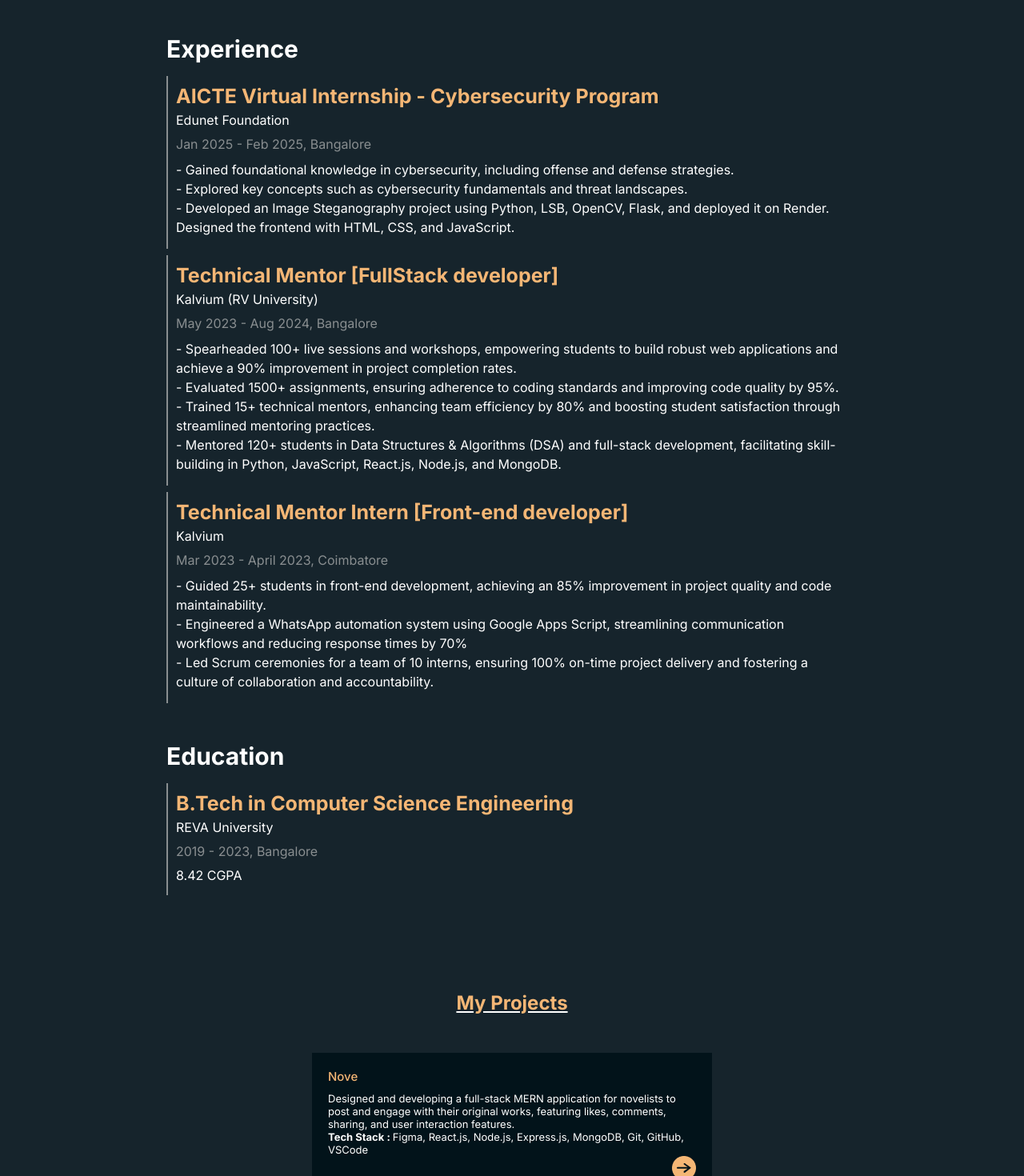
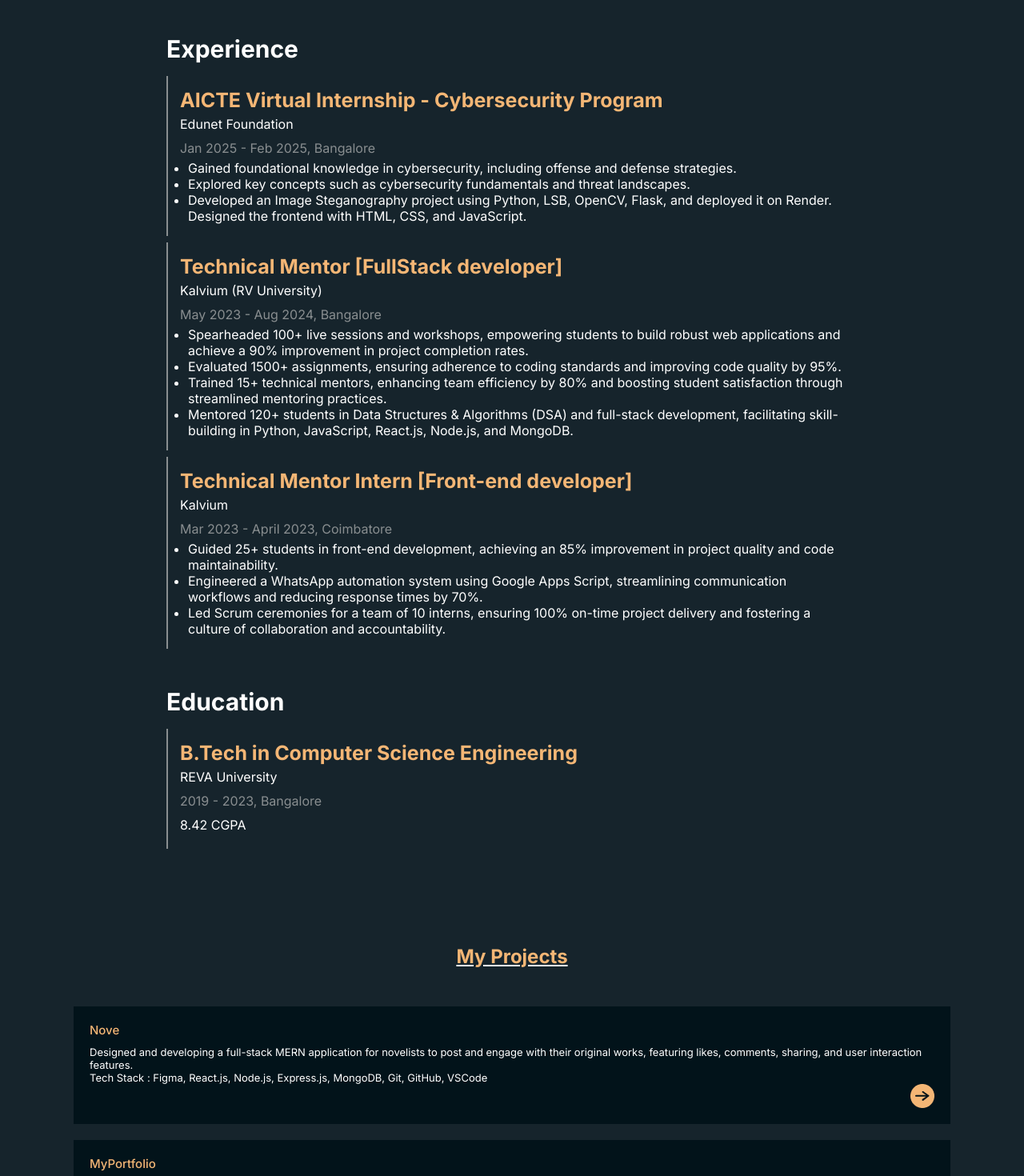
Before and after one commit to kutty023/MyPortfolio, a React (Vite) app in the folder portfolio/: page / in a window 1280 px wide. Shown: the part 2296-3766 px from the top of the page at 80% size. Built offline with nearby package versions, Linux system fonts and the light colour scheme.

Commit message:
debugging

```diff
--- a/portfolio/src/Pages/Projects.jsx
+++ b/portfolio/src/Pages/Projects.jsx
@@ -6,23 +6,23 @@ function Project(){
     const projectsData = [
         {
             title : "Nove",
-            desc : ["Designed and developing a full-stack MERN application for novelists to post and engage with their original works, featuring likes, comments, sharing, and user interaction features.", <br/>,<strong>Tech Stack : </strong>, " Figma, React.js, Node.js, Express.js, MongoDB, Git, GitHub, VSCode"],
+            desc : ["Designed and developing a full-stack MERN application for novelists to post and engage with their original works, featuring likes, comments, sharing, and user interaction features.","Tech Stack : Figma, React.js, Node.js, Express.js, MongoDB, Git, GitHub, VSCode"],
             github : "https://github.com/kutty023/Nove"
         },
         {
-            title : " MyPortfolio", desc : ["Designed a fully responsive and interactive personal portfolio which highlights my projects, expertise, certifications, etc, in a structured and visually appealing format. Implemented smooth scroll-based navigation, and optimized the layout for seamless mobile responsiveness ", <br />, <strong>Tech Stack : </strong>, "HTML, CSS, JavaScript, React.js, Tailwind CSS, Render, Git, Figma"], github : "https://github.com/kutty023/MyPortfolio"
+            title : " MyPortfolio", desc : ["Designed a fully responsive and interactive personal portfolio which highlights my projects, expertise, certifications, etc, in a structured and visually appealing format. Implemented smooth scroll-based navigation, and optimized the layout for seamless mobile responsiveness ", "Tech Stack : HTML, CSS, JavaScript, React.js, Tailwind CSS, Render, Git, Figma"], github : "https://github.com/kutty023/MyPortfolio"
         },
         {
-            title : "OTP Generation", desc : ["This project showcases different Python-based OTP generation methods, ranging from basic pseudo-random generators to secure cryptographic and time-based OTPs.", <br />, <strong>Tech Stack : </strong>,"HTML, CSS, JavaScript, Flask, Fetch API (JS), Render, Gunicorn"], github : "https://github.com/kutty023/OTP-Generator"
+            title : "OTP Generation", desc : ["This project showcases different Python-based OTP generation methods, ranging from basic pseudo-random generators to secure cryptographic and time-based OTPs", "Tech Stack : HTML, CSS, JavaScript, Flask, Fetch API (JS), Render, Gunicorn"], github : "https://github.com/kutty023/OTP-Generator"
         },
         {
-            title : "Secure Data Hiding in Image Using Steganography", desc : "This project provides a secure method to hide and retrieve messages within images using steganography. It enables users to encrypt text messages inside images using a password and later decrypt them using the same password. The implementation includes both frontend and backend components to facilitate seamless encryption and decryption.", github : "https://github.com/kutty023/Secure-Data-Hiding-in-Image-Using-Steganography/tree/main/backend"
+            title : "Secure Data Hiding in Image Using Steganography", desc : ["This project provides a secure method to hide and retrieve messages within images using steganography. It enables users to encrypt text messages inside images using a password and later decrypt them using the same password. The implementation includes both frontend and backend components to facilitate seamless encryption and decryption.", "Teach Stack : Python, LSB, OpenCV, Flask, HTML, CSS, and JavaScript, Render."], github : "https://github.com/kutty023/Secure-Data-Hiding-in-Image-Using-Steganography/tree/main/backend"
         },
         {
-            title : "MyPortfolio", desc : "Designed the portfolio using figma", github : "https://www.figma.com/design/LoWLacffGNWbPrk5pyoMpT/Portfolio(Arthi)?t=7FAdGeGjIx6Uw8My-0"
+            title : "MyPortfolio", desc : ["Designed the portfolio using figma"], github : "https://www.figma.com/design/LoWLacffGNWbPrk5pyoMpT/Portfolio(Arthi)?t=7FAdGeGjIx6Uw8My-0"
         },
         {
-            title : "Nove", desc : "Designing the website for the nove project", github : "https://www.figma.com/design/hun3pxApDFbHwlrRdvkAiX/Novelist?node-id=0-1&p=f&t=7FAdGeGjIx6Uw8My-0"
+            title : "Nove", desc : ["Designing the website for the nove project"], github : "https://www.figma.com/design/hun3pxApDFbHwlrRdvkAiX/Novelist?node-id=0-1&p=f&t=7FAdGeGjIx6Uw8My-0"
         },
     ];
     return (
@@ -36,12 +36,16 @@ function Project(){
                 <div id="projects-sec">
                     {projectsData.map((project, index) => (
                         <article key={index} className="project-card">
-                            <h4 className='sub-heading'>{project.title}</h4>
-                            <p className='card-content'>{project.desc}</p>
-                            <a href={project.github} target="_blank" rel="noopener noreferrer" >
-                                <img id="know-more-btn" src={know_more} alt="Know more" />
-                            </a>
-                        </article>
+                        <h4 className="sub-heading">{project.title}</h4>
+                        <ul className="card-content">
+                            {project.desc.map((point, i) => (
+                                <li key={i}>{point}</li>
+                            ))}
+                        </ul>
+                        <a href={project.github} target="_blank" rel="noopener noreferrer">
+                            <img id="know-more-btn" src={know_more} alt="Know more" />
+                        </a>
+                    </article>
                     ))}
                 </div>
             </section>
--- a/portfolio/src/Pages/Resume.jsx
+++ b/portfolio/src/Pages/Resume.jsx
@@ -1,7 +1,7 @@
-import '../Styles/Global.css'
-import '../Styles/Resume.css'
+import "../Styles/Global.css";
+import "../Styles/Resume.css";
 
-function Resume(){
+function Resume() {
   const experienceData = [
     {
       id: 1,
@@ -9,33 +9,32 @@ function Resume(){
       company: "Edunet Foundation",
       date_and_location: "Jan 2025 - Feb 2025, Bangalore",
       desc: [
-            " - Gained foundational knowledge in cybersecurity, including offense and defense strategies.", <br />,
-            " - Explored key concepts such as cybersecurity fundamentals and threat landscapes.",
-            <br />,
-            " - Developed an Image Steganography project using Python, LSB, OpenCV, Flask, and deployed it on Render. Designed the frontend with HTML, CSS, and JavaScript.",]
+        "Gained foundational knowledge in cybersecurity, including offense and defense strategies.",
+        "Explored key concepts such as cybersecurity fundamentals and threat landscapes.",
+        "Developed an Image Steganography project using Python, LSB, OpenCV, Flask, and deployed it on Render. Designed the frontend with HTML, CSS, and JavaScript."
+      ]
     },
     {
       id: 2,
       title: "Technical Mentor [FullStack developer]",
       company: "Kalvium (RV University)",
-          date_and_location: " May 2023 - Aug 2024, Bangalore",
+      date_and_location: "May 2023 - Aug 2024, Bangalore",
       desc: [
-            " - Spearheaded 100+ live sessions and workshops, empowering students to build robust web applications and achieve a 90% improvement in project completion rates.",<br />,
-            " - Evaluated 1500+ assignments, ensuring adherence to coding standards and improving code quality by 95%.",<br />,
-            " - Trained 15+ technical mentors, enhancing team efficiency by 80% and boosting student satisfaction through streamlined mentoring practices.",<br />,
-            " - Mentored 120+ students in Data Structures & Algorithms (DSA) and full-stack development, facilitating skill-building in Python, JavaScript, React.js, Node.js, and MongoDB."
-
+        "Spearheaded 100+ live sessions and workshops, empowering students to build robust web applications and achieve a 90% improvement in project completion rates.",
+        "Evaluated 1500+ assignments, ensuring adherence to coding standards and improving code quality by 95%.",
+        "Trained 15+ technical mentors, enhancing team efficiency by 80% and boosting student satisfaction through streamlined mentoring practices.",
+        "Mentored 120+ students in Data Structures & Algorithms (DSA) and full-stack development, facilitating skill-building in Python, JavaScript, React.js, Node.js, and MongoDB."
       ]
     },
     {
       id: 3,
       title: "Technical Mentor Intern [Front-end developer]",
       company: "Kalvium",
-          date_and_location: " Mar 2023 - April 2023, Coimbatore",
-          desc:[
-            " - Guided 25+ students in front-end development, achieving an 85% improvement in project quality and code maintainability.", <br />,
-            " - Engineered a WhatsApp automation system using Google Apps Script, streamlining communication workflows and reducing response times by 70%", <br />,
-            " - Led Scrum ceremonies for a team of 10 interns, ensuring 100% on-time project delivery and fostering a culture of collaboration and accountability."
+      date_and_location: "Mar 2023 - April 2023, Coimbatore",
+      desc: [
+        "Guided 25+ students in front-end development, achieving an 85% improvement in project quality and code maintainability.",
+        "Engineered a WhatsApp automation system using Google Apps Script, streamlining communication workflows and reducing response times by 70%.",
+        "Led Scrum ceremonies for a team of 10 interns, ensuring 100% on-time project delivery and fostering a culture of collaboration and accountability."
       ]
     }
   ];
@@ -43,7 +42,7 @@ function Resume(){
   const educationData = [
     {
       id: 1,
-        title: "B.Tech in Computer Science Engineering ",
+      title: "B.Tech in Computer Science Engineering",
       school: "REVA University",
       date_and_location: "2019 - 2023, Bangalore",
       cgpa: "8.42 CGPA"
@@ -51,29 +50,32 @@ function Resume(){
   ];
 
   return (
-        <>
     <div className="container">
-                <section id='resume'>
+      <section id="resume">
         <h1 className="heading">
           <u>
-                            <span className="highlight-text"> Resume </span>
+            <span className="highlight-text">Resume</span>
           </u>
         </h1>
         <div id="resume-sec">
           <div className="experience">
             <h3>Experience</h3>
-                            {experienceData.map(( {id, title, company, date_and_location,desc}) => (
+            {experienceData.map(({ id, title, company, date_and_location, desc }) => (
               <div key={id} className="experience-item">
                 <h4>{title}</h4>
                 <p>{company}</p>
                 <p className="date">{date_and_location}</p>
-                                        <p id='exp-discription'>{desc}</p>
+                <ul id="exp-description">
+                  {desc.map((point, index) => (
+                    <li key={index}>{point}</li>
+                  ))}
+                </ul>
               </div>
             ))}
           </div>
           <div className="education">
             <h3>Education</h3>
-                            {educationData.map(({id, title, school, date_and_location, cgpa}) => (
+            {educationData.map(({ id, title, school, date_and_location, cgpa }) => (
               <div key={id} className="education-item">
                 <h4>{title}</h4>
                 <p>{school}</p>
@@ -85,10 +87,9 @@ function Resume(){
         </div>
       </section>
     </div>
-        </>
-    )
+  );
 }
 
-export default Resume
+export default Resume;
 
 // © 2025 Arthi. All rights reserved. Unauthorized copying prohibited.
--- a/portfolio/src/Styles/Project.css
+++ b/portfolio/src/Styles/Project.css
@@ -1,12 +1,11 @@
 #projects{
     width: 100%;
-    /* height: fit-content; */
 }
 
 #projects-sec{
-    display: grid;
-    grid-template-columns: 500px;
-    gap: 30px;
+    display: flex;
+    flex-direction: column;
+    gap: 20px;
     padding: 3rem 2rem;
     justify-content: center;
 }
@@ -16,6 +15,10 @@
     background: var(--primary-color);
     height: fit-content;
     text-align: start;
+}
+
+.card-content{
+    list-style: none;
 }
 
 #know-more-btn{
--- a/portfolio/src/Styles/Resume.css
+++ b/portfolio/src/Styles/Resume.css
@@ -29,8 +29,12 @@
 .experience-item,
 .education-item {
     margin-bottom: 0.5rem;
-    padding: 10px;
+    padding: 15px;
     border-left: 2px solid var(--secondary-text-color);
+}
+
+#exp-description{
+    padding-left: 10px;
 }
 
 .experience-item h4,
```
Lines whose indentation alone changed are shown as unchanged.
